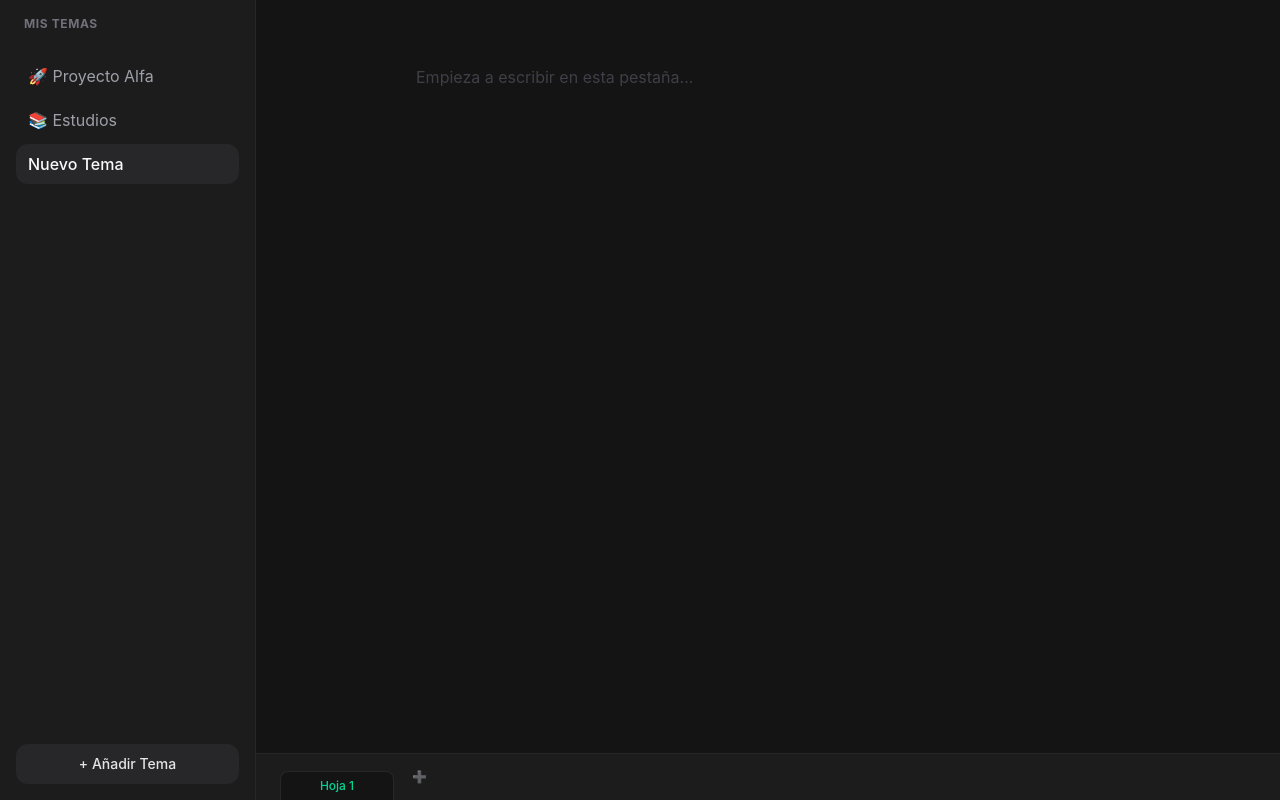
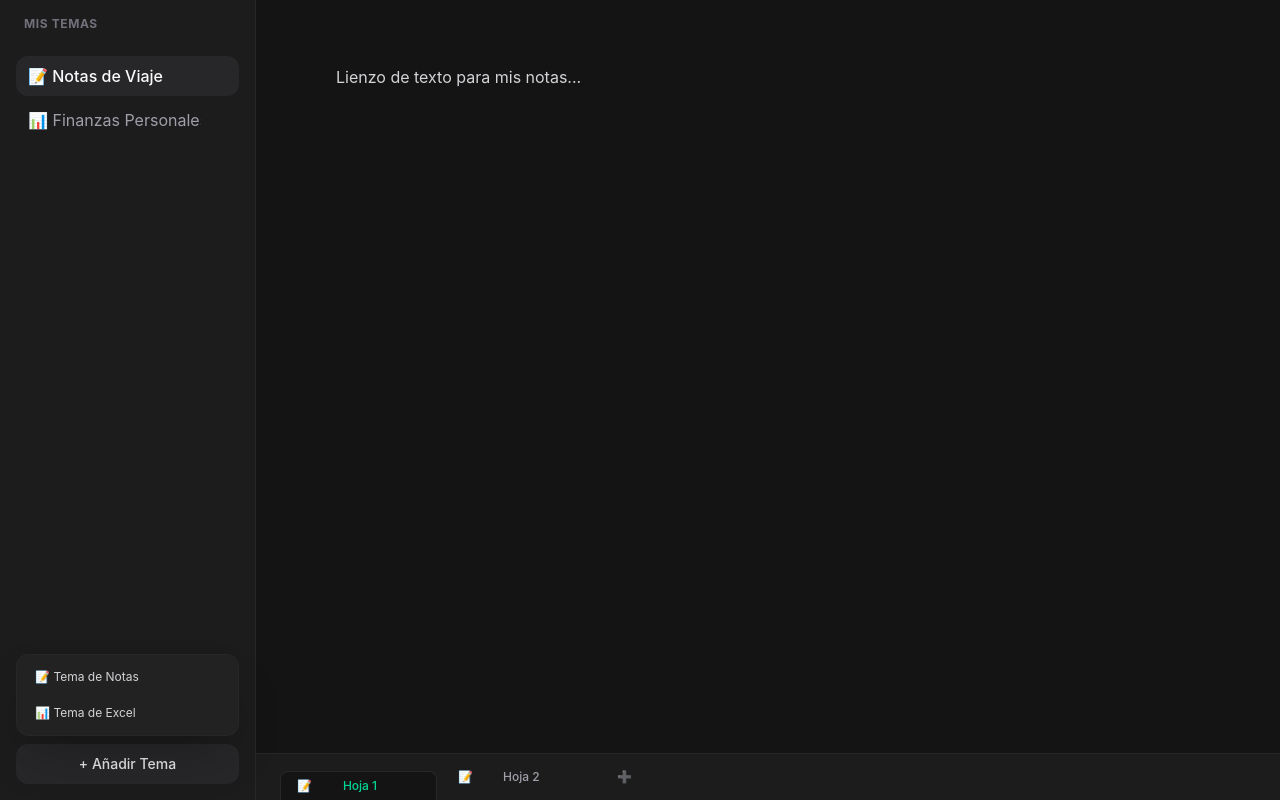
Before and after one commit to davemmWeb/draftmind, a React (Vite) app: page / in a window 1280 px wide. Both pictures are taken after a click on the button "+ Añadir Tema". Built offline with nearby package versions, Linux system fonts and the light colour scheme.

Commit message:
se agrega tema excel

```diff
--- a/src/App.jsx
+++ b/src/App.jsx
@@ -1,220 +1,289 @@
 import { useState, useEffect } from "react";
+import ExcelTable from "./components/ExcelTable";
 
-const BLOCK_TYPES = {
-  TITLE: "title",
-  HEADING: "heading",
-  PARAGRAPH: "paragraph",
-};
+const LOCAL_STORAGE_KEY = "draftmind_themes_v5";
 
-// Clave única para almacenar los datos en el navegador
-const LOCAL_STORAGE_KEY = "draftmind_themes_data";
-
-// Datos por defecto en caso de que el storage esté vacío
 const DEFAULT_DATA = [
   {
     id: "theme-1",
-    title: "🚀 Proyecto Alfa",
+    title: "📝 Notas de Viaje",
+    type: "text", // El tipo ahora pertenece al Tema completo
     subTabs: [
-      { id: "sub-1", title: "General", content: "Este es el lienzo de texto de la pestaña General." },
-      { id: "sub-2", title: "Tareas", content: "Lista de pendientes del proyecto..." },
+      { id: "sub-1", title: "Hoja 1", content: "Lienzo de texto para mis notas..." },
+      { id: "sub-2", title: "Hoja 2", content: "" },
     ],
   },
   {
     id: "theme-2",
-    title: "📚 Estudios",
+    title: "📊 Finanzas Personales",
+    type: "table", // Tema tipo Excel
     subTabs: [
-      { id: "sub-3", title: "Clase 1", content: "Apuntes de la primera clase." },
+      { id: "sub-3", title: "Tabla 1", content: [["Concepto", "Valor"], ["Ingresos", "0"], ["Gastos", "0"]] },
     ],
   },
 ];
 
 function App() {
-  // 1. CARGA INICIAL: Intentamos leer de localStorage, si no hay nada, cargamos DEFAULT_DATA
   const [themes, setThemes] = useState(() => {
     const savedData = localStorage.getItem(LOCAL_STORAGE_KEY);
     return savedData ? JSON.parse(savedData) : DEFAULT_DATA;
   });
 
-  // Controladores de navegación (pestañas activas)
-  const [activeThemeId, setActiveThemeId] = useState(themes[0]?.id || "theme-1");
-  const [activeSubTabIds, setActiveSubTabIds] = useState(() => {
-    // Inicializamos las subpestañas activas apuntando a la primera hoja de cada tema guardado
-    const initialActiveSubs = {};
-    themes.forEach(theme => {
-      if (theme.subTabs && theme.subTabs.length > 0) {
-        initialActiveSubs[theme.id] = theme.subTabs[0].id;
-      }
-    });
-    return initialActiveSubs;
-  });
+  const [activeThemeId, setActiveThemeId] = useState(() => themes[0]?.id || "theme-1");
+  const [activeSubTabId, setActiveSubTabId] = useState(() => themes[0]?.subTabs[0]?.id || "sub-1");
 
-  // 2. PERSISTENCIA AUTOMÁTICA: Cada vez que 'themes' cambie, guardamos en localStorage
+  // Menú flotante ahora para añadir TEMAS a la izquierda
+  const [showThemeMenu, setShowThemeMenu] = useState(false);
+
   useEffect(() => {
     localStorage.setItem(LOCAL_STORAGE_KEY, JSON.stringify(themes));
   }, [themes]);
 
-  // Encontrar el tema activo actual y la sub-pestaña activa actual
   const currentTheme = themes.find((t) => t.id === activeThemeId) || themes[0];
-  const currentSubTabId = activeSubTabIds[currentTheme?.id] || currentTheme?.subTabs[0]?.id;
-  const currentSubTab = currentTheme?.subTabs.find((st) => st.id === currentSubTabId) || currentTheme?.subTabs[0];
+  const currentSubTab = currentTheme?.subTabs?.find((st) => st.id === activeSubTabId) || currentTheme?.subTabs?.[0];
 
-  // Funciones para gestionar Temas (Izquierda)
-  const addTheme = () => {
+  // ==========================================
+  // OPERACIONES DE TEMAS (Elegir tipo al crear)
+  // ==========================================
+  const handleAddTheme = (type) => {
     const newThemeId = crypto.randomUUID();
     const newSubTabId = crypto.randomUUID();
+
+    const initialContent = type === "table" ? Array(8).fill(null).map(() => Array(5).fill("")) : "";
+    const defaultTabTitle = type === "table" ? "Tabla 1" : "Hoja 1";
+    const defaultThemeTitle = type === "table" ? "📊 Nuevo Excel" : "📝 Nuevas Notas";
+
     const newTheme = {
       id: newThemeId,
-      title: "Nuevo Tema",
-      subTabs: [{ id: newSubTabId, title: "Hoja 1", content: "" }],
+      title: defaultThemeTitle,
+      type: type,
+      subTabs: [{ id: newSubTabId, title: defaultTabTitle, content: initialContent }],
     };
+
     setThemes([...themes, newTheme]);
     setActiveThemeId(newThemeId);
-    setActiveSubTabIds((prev) => ({ ...prev, [newThemeId]: newSubTabId }));
+    setActiveSubTabId(newSubTabId);
+    setShowThemeMenu(false);
   };
 
   const updateThemeTitle = (id, newTitle) => {
     setThemes(themes.map((t) => (t.id === id ? { ...t, title: newTitle } : t)));
   };
 
-  // Funciones para gestionar Sub-pestañas (Abajo estilo Excel)
-  const addSubTab = (themeId) => {
-    const targetTheme = themes.find(t => t.id === themeId);
-    if (!targetTheme) return;
+  const deleteTheme = (themeId, e) => {
+    e.stopPropagation();
+    if (themes.length <= 1) return;
+
+    const updatedThemes = themes.filter((t) => t.id !== themeId);
+    setThemes(updatedThemes);
+
+    if (themeId === activeThemeId) {
+      const fallbackTheme = updatedThemes[0];
+      setActiveThemeId(fallbackTheme.id);
+      setActiveSubTabId(fallbackTheme.subTabs[0]?.id);
+    }
+  };
+
+  // ==========================================
+  // OPERACIONES DE PESTAÑAS INFERIORES
+  // ==========================================
+  const handleAddSubTab = () => {
+    if (!currentTheme) return;
 
     const newSubTabId = crypto.randomUUID();
-    const newSubTab = { id: newSubTabId, title: `Hoja ${targetTheme.subTabs.length + 1}`, content: "" };
+    const nextNumber = (currentTheme.subTabs?.length || 0) + 1;
+
+    // El contenido inicial depende estrictamente del tipo del tema actual
+    const isTable = currentTheme.type === "table";
+    const defaultTitle = isTable ? `Tabla ${nextNumber}` : `Hoja ${nextNumber}`;
+    const initialContent = isTable ? Array(8).fill(null).map(() => Array(5).fill("")) : "";
+
+    const newSubTab = {
+      id: newSubTabId,
+      title: defaultTitle,
+      content: initialContent,
+    };
 
     setThemes(
       themes.map((t) =>
-        t.id === themeId ? { ...t, subTabs: [...t.subTabs, newSubTab] } : t
+        t.id === currentTheme.id ? { ...t, subTabs: [...t.subTabs, newSubTab] } : t
       )
     );
-    setActiveSubTabIds((prev) => ({ ...prev, [themeId]: newSubTabId }));
+
+    setActiveSubTabId(newSubTabId);
   };
 
-  const updateSubTabTitle = (themeId, subTabId, newTitle) => {
+  const updateSubTabTitle = (subTabId, newTitle) => {
     setThemes(
       themes.map((t) =>
-        t.id === themeId
-          ? {
-              ...t,
-              subTabs: t.subTabs.map((st) => (st.id === subTabId ? { ...st, title: newTitle } : st)),
-            }
+        t.id === currentTheme.id
+          ? { ...t, subTabs: t.subTabs.map((st) => (st.id === subTabId ? { ...st, title: newTitle } : st)) }
           : t
       )
     );
   };
 
-  // Actualizar el contenido de texto principal
-  const updateContent = (themeId, subTabId, newContent) => {
+  const deleteSubTab = (subTabId, e) => {
+    e.stopPropagation();
+    if (!currentTheme || currentTheme.subTabs.length <= 1) return;
+
+    const updatedSubTabs = currentTheme.subTabs.filter((st) => st.id !== subTabId);
+
+    setThemes(
+      themes.map((t) => (t.id === currentTheme.id ? { ...t, subTabs: updatedSubTabs } : t))
+    );
+
+    if (subTabId === activeSubTabId) {
+      setActiveSubTabId(updatedSubTabs[0].id);
+    }
+  };
+
+  const updateContent = (subTabId, newContent) => {
     setThemes(
       themes.map((t) =>
-        t.id === themeId
-          ? {
-              ...t,
-              subTabs: t.subTabs.map((st) => (st.id === subTabId ? { ...st, content: newContent } : st)),
-            }
+        t.id === currentTheme.id
+          ? { ...t, subTabs: t.subTabs.map((st) => (st.id === subTabId ? { ...st, content: newContent } : st)) }
           : t
       )
     );
   };
 
+  const handleThemeChange = (theme) => {
+    setActiveThemeId(theme.id);
+    // Al cambiar de tema, enfocamos automáticamente su primera pestaña
+    setActiveSubTabId(theme.subTabs[0]?.id || "");
+  };
+
   return (
-    <div className="min-h-screen bg-[#141414] text-zinc-100 flex font-sans">
+    <div className="min-h-screen bg-[#141414] text-zinc-100 flex font-sans select-none">
 
       {/* PANEL IZQUIERDO: TEMAS */}
       <aside className="w-64 bg-[#1c1c1c] border-r border-zinc-800 flex flex-col justify-between p-4 shrink-0">
         <div className="flex flex-col gap-2">
-          <div className="text-xs font-bold text-zinc-500 uppercase tracking-wider px-2 mb-4">
-            Mis Temas
-          </div>
-
+          <div className="text-xs font-bold text-zinc-500 uppercase tracking-wider px-2 mb-4">Mis Temas</div>
           <div className="flex flex-col gap-1 overflow-y-auto max-h-[75vh]">
             {themes.map((theme) => (
               <div
                 key={theme.id}
-                onClick={() => setActiveThemeId(theme.id)}
-                className={`flex items-center gap-2 px-3 py-2 rounded-xl cursor-pointer transition group ${
-                  theme.id === activeThemeId
-                    ? "bg-zinc-800 text-zinc-50 font-medium"
-                    : "text-zinc-400 hover:bg-zinc-900 hover:text-zinc-200"
+                onClick={() => handleThemeChange(theme)}
+                className={`flex items-center justify-between gap-2 px-3 py-2 rounded-xl cursor-pointer transition group ${
+                  theme.id === activeThemeId ? "bg-zinc-800 text-zinc-50 font-medium" : "text-zinc-400 hover:bg-zinc-900"
                 }`}
               >
                 <input
                   type="text"
                   value={theme.title}
                   onChange={(e) => updateThemeTitle(theme.id, e.target.value)}
-                  className="bg-transparent border-none outline-none focus:ring-0 w-full p-0 cursor-pointer font-inherit text-inherit"
+                  className="bg-transparent border-none outline-none focus:ring-0 w-full p-0 cursor-pointer text-inherit"
                 />
+                {themes.length > 1 && (
+                  <button
+                    onClick={(e) => deleteTheme(theme.id, e)}
+                    className="opacity-0 group-hover:opacity-100 p-1 text-zinc-500 hover:text-red-400 rounded transition-all text-xs"
+                  >
+                    ✕
+                  </button>
+                )}
               </div>
             ))}
           </div>
         </div>
 
+        {/* Añadir Tema con Selector de Tipo */}
+        <div className="relative">
           <button
-          onClick={addTheme}
-          className="mt-4 w-full bg-zinc-800 hover:bg-zinc-700 text-zinc-200 text-sm py-2.5 rounded-xl font-medium transition flex items-center justify-center gap-1"
+            onClick={() => setShowThemeMenu(!showThemeMenu)}
+            className="w-full bg-zinc-800 hover:bg-zinc-700 text-zinc-200 text-sm py-2.5 rounded-xl font-medium transition"
           >
             + Añadir Tema
           </button>
+
+          {showThemeMenu && (
+            <div className="absolute bottom-12 left-0 w-full bg-[#222] border border-zinc-800 p-1.5 rounded-xl shadow-2xl flex flex-col gap-1 z-50">
+              <button onClick={() => handleAddTheme("text")} className="text-left text-xs text-zinc-300 hover:bg-zinc-800 px-3 py-2 rounded-lg transition flex items-center gap-2">
+                📝 Tema de Notas
+              </button>
+              <button onClick={() => handleAddTheme("table")} className="text-left text-xs text-zinc-300 hover:bg-emerald-950 hover:text-emerald-300 px-3 py-2 rounded-lg transition flex items-center gap-2">
+                📊 Tema de Excel
+              </button>
+            </div>
+          )}
+        </div>
       </aside>
 
       {/* CONTENEDOR PRINCIPAL */}
       <main className="flex-1 flex flex-col justify-between bg-[#141414] relative overflow-hidden">
 
-        {/* ÁREA DE ESCRITURA */}
-        <div className="flex-1 overflow-y-auto py-16 px-12 md:px-24 max-w-4xl w-full mx-auto">
+        {/* ÁREA DE CONTENIDO */}
+        <div className="flex-1 overflow-y-auto py-16 px-12 md:px-20 max-w-5xl w-full mx-auto">
           {currentSubTab ? (
+            currentTheme.type === "table" ? (
+              <div className="animate-fadeIn">
+                <h2 className="text-lg font-bold mb-4 text-emerald-400">📊 Hoja de Cálculo Interactiva</h2>
+                <ExcelTable
+                  content={currentSubTab.content}
+                  onChange={(newData) => updateContent(currentSubTab.id, newData)}
+                />
+              </div>
+            ) : (
               <textarea
                 value={currentSubTab.content}
                 onChange={(e) => {
-                updateContent(currentTheme.id, currentSubTab.id, e.target.value);
+                  updateContent(currentSubTab.id, e.target.value);
                   e.target.style.height = "auto";
                   e.target.style.height = `${e.target.scrollHeight}px`;
                 }}
-              className="w-full text-base border-none outline-none focus:ring-0 bg-transparent text-zinc-300 resize-none leading-relaxed h-auto min-h-[40vh] placeholder-zinc-700"
-              placeholder="Empieza a escribir en esta pestaña..."
+                className="w-full text-base border-none outline-none focus:ring-0 bg-transparent text-zinc-300 resize-none leading-relaxed h-auto min-h-[40vh] placeholder-zinc-700 font-sans"
+                placeholder="Empieza a escribir notas libres..."
                 autoFocus
               />
+            )
           ) : (
-            <p className="text-zinc-600">Crea una pestaña abajo para escribir.</p>
+            <p className="text-zinc-600">No hay ninguna pestaña activa.</p>
           )}
         </div>
 
-        {/* PANEL INFERIOR: SUB-PESTAÑAS (Estilo Excel) */}
+        {/* PANEL INFERIOR: PESTAÑAS ESTILO EXCEL */}
         {currentTheme && (
-          <footer className="bg-[#1c1c1c] border-t border-zinc-800 px-6 py-2 flex items-center gap-1 overflow-x-auto w-full shrink-0">
-            {currentTheme.subTabs.map((subTab) => (
+          <footer className="bg-[#1c1c1c] border-t border-zinc-800 px-6 py-2 flex items-center gap-1 overflow-x-auto w-full shrink-0 relative">
+            {currentTheme.subTabs?.map((subTab) => (
               <div
                 key={subTab.id}
-                onClick={() =>
-                  setActiveSubTabIds((prev) => ({ ...prev, [currentTheme.id]: subTab.id }))
-                }
-                className={`flex items-center gap-2 px-4 py-1.5 text-xs font-medium border rounded-t-lg cursor-pointer transition select-none ${
-                  subTab.id === currentSubTabId
+                onClick={() => setActiveSubTabId(subTab.id)}
+                className={`flex items-center gap-2 px-4 py-1.5 text-xs font-medium border rounded-t-lg cursor-pointer transition group ${
+                  subTab.id === activeSubTabId
                     ? "bg-[#141414] text-emerald-400 border-zinc-800 border-b-transparent relative -bottom-[9px] z-10 font-bold"
-                    : "bg-transparent text-zinc-400 border-transparent hover:text-zinc-200 hover:bg-zinc-900"
+                    : "bg-transparent text-zinc-400 border-transparent hover:bg-zinc-900"
                 }`}
               >
+                <span>{currentTheme.type === "table" ? "📊" : "📝"}</span>
                 <input
                   type="text"
                   value={subTab.title}
-                  onChange={(e) => updateSubTabTitle(currentTheme.id, subTab.id, e.target.value)}
+                  onChange={(e) => updateSubTabTitle(subTab.id, e.target.value)}
                   className="bg-transparent border-none outline-none focus:ring-0 p-0 w-20 text-center cursor-pointer text-inherit"
                 />
+                {currentTheme.subTabs.length > 1 && (
+                  <button
+                    onClick={(e) => deleteSubTab(subTab.id, e)}
+                    className="opacity-0 group-hover:opacity-100 ml-1 text-zinc-500 hover:text-red-400 transition-all text-[10px]"
+                  >
+                    ✕
+                  </button>
+                )}
               </div>
             ))}
 
+            {/* Botón simple de agregar pestaña que adopta la naturaleza del tema */}
             <button
-              onClick={() => addSubTab(currentTheme.id)}
-              className="text-zinc-500 hover:text-zinc-200 hover:bg-zinc-800 p-1.5 rounded-lg transition ml-2 text-xs font-bold"
-              title="Añadir pestaña"
+              onClick={handleAddSubTab}
+              className="text-zinc-400 hover:text-zinc-200 hover:bg-zinc-800 p-1.5 rounded-lg transition text-xs font-bold ml-2"
+              title="Añadir nueva pestaña"
             >
               ➕
             </button>
           </footer>
         )}
-
       </main>
     </div>
   );
--- /dev/null
+++ b/src/components/ExcelTable.jsx
@@ -0,0 +1,62 @@
+import { useState } from "react";
+
+export default function ExcelTable({ content, onChange }) {
+  // Si no hay contenido de matriz inicializado, creamos una tabla por defecto de 6 filas x 4 columnas
+  const rowsCount = 8;
+  const colsCount = 5;
+
+  const initializeTable = () => {
+    if (Array.isArray(content)) return content;
+    return Array(rowsCount).fill(null).map(() => Array(colsCount).fill(""));
+  };
+
+  const tableData = initializeTable();
+
+  const handleCellChange = (rowIndex, colIndex, value) => {
+    const newData = tableData.map((row, rIdx) =>
+      row.map((cell, cIdx) => (rIdx === rowIndex && cIdx === colIndex ? value : cell))
+    );
+    onChange(newData);
+  };
+
+  // Generar letras para las cabeceras de las columnas (A, B, C...)
+  const getColumnLabel = (index) => String.fromCharCode(65 + index);
+
+  return (
+    <div className="w-full overflow-x-auto border border-zinc-800 rounded-xl bg-[#181818]">
+      <table className="min-w-full border-collapse text-left text-xs text-zinc-300">
+        <thead>
+          <tr className="bg-zinc-900 border-b border-zinc-800">
+            {/* Esquina superior izquierda vacía */}
+            <th className="w-10 border-r border-zinc-800 p-2 text-center text-zinc-500 font-bold select-none"></th>
+            {tableData[0]?.map((_, cIdx) => (
+              <th key={cIdx} className="border-r border-zinc-800 p-2 text-center text-zinc-400 font-semibold select-none w-32">
+                {getColumnLabel(cIdx)}
+              </th>
+            ))}
+          </tr>
+        </thead>
+        <tbody>
+          {tableData.map((row, rIdx) => (
+            <tr key={rIdx} className="border-b border-zinc-800 hover:bg-zinc-900/50 transition-colors">
+              {/* Índice de la fila */}
+              <td className="border-r border-zinc-800 p-2 text-center text-zinc-500 font-bold bg-zinc-900/30 select-none">
+                {rIdx + 1}
+              </td>
+              {row.map((cellValue, cIdx) => (
+                <td key={cIdx} className="border-r border-zinc-800 p-0">
+                  <input
+                    type="text"
+                    value={cellValue || ""}
+                    onChange={(e) => handleCellChange(rIdx, cIdx, e.target.value)}
+                    className="w-full bg-transparent border-none outline-none focus:bg-zinc-800/80 focus:ring-1 focus:ring-emerald-500/50 px-3 py-2 text-zinc-200 transition-all font-mono"
+                  />
+                </td>
+              ))}
+            </tr>
+          ))}
+        </tbody>
+      </table>
+    </div>
+  );
+}
```
Lines whose indentation alone changed are shown as unchanged.
